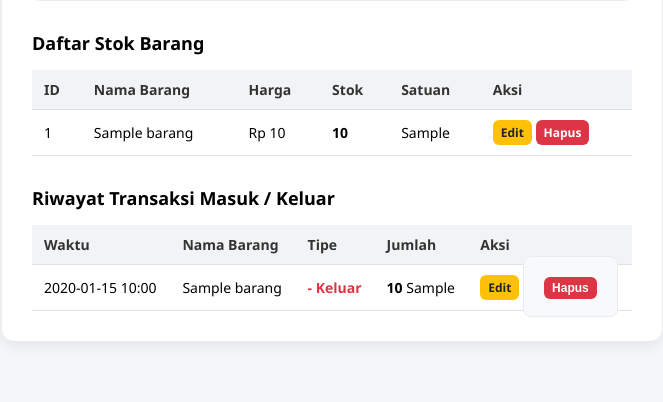
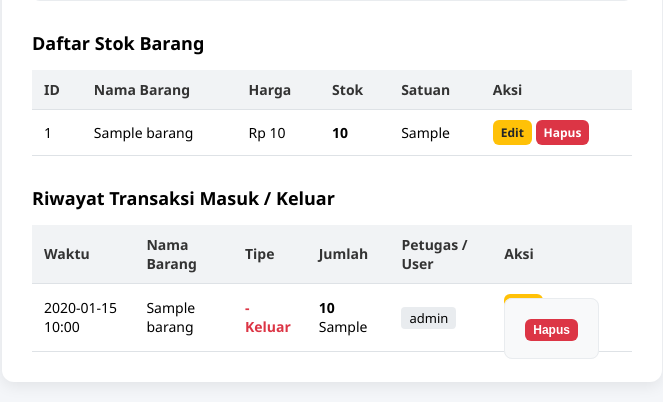
Before and after one commit to alvinsatriya5-netizen/tes-website-flask, a Flask app: page /barang in a window 1280 px wide. Shown: the part 1118-1520 px from the top of the page, without its empty margins (308-971 px from the left). Before the commit the page ends 1460 px from the top, so only its background shows below. Run offline with Flask 3, Linux system fonts and the light colour scheme; a user stored in the database is signed in; tables that the repository leaves empty hold one stand-in row (values such as "Sample post").

Commit message:
Menambahkan user_id ke RiwayatTransaksi dan menampilkan Petugas di tabel

```diff
--- a/app.py
+++ b/app.py
@@ -51,11 +51,13 @@ class Barang(db.Model):
 class RiwayatTransaksi(db.Model):
     id = db.Column(db.Integer, primary_key=True)
     barang_id = db.Column(db.Integer, db.ForeignKey('barang.id'), nullable=False)
+    user_id = db.Column(db.Integer, db.ForeignKey('user.id'), nullable=True)  # Menghubungkan transaksi ke akun user
     tipe = db.Column(db.String(20), nullable=False)
     jumlah = db.Column(db.Float, nullable=False)
     tanggal = db.Column(db.DateTime, default=waktu_wib)
 
     barang = db.relationship('Barang', backref=db.backref('riwayat', lazy=True))
+    user = db.relationship('User', backref=db.backref('riwayat', lazy=True))  # Relasi ke tabel User
 
 # Buat database & tabel secara otomatis saat aplikasi dimulai, buat akun default jika belum ada
 with app.app_context():
@@ -271,7 +273,13 @@ def transaksi_barang():
                     flash(f'Gagal! Stok {item.nama} tidak mencukupi (Tersisa: {item.stok} {item.satuan}).', 'danger')
                     return redirect(url_for('data_barang'))
 
-            log = RiwayatTransaksi(barang_id=item.id, tipe=tipe, jumlah=jumlah)
+            # Otomatis catat user_id dari user yang sedang login
+            log = RiwayatTransaksi(
+                barang_id=item.id,
+                user_id=session.get('user_id'),
+                tipe=tipe,
+                jumlah=jumlah
+            )
             db.session.add(log)
             db.session.commit()
         except ValueError:
--- a/templates/barang.html
+++ b/templates/barang.html
@@ -129,6 +129,7 @@
             <th>Nama Barang</th>
             <th>Tipe</th>
             <th>Jumlah</th>
+            <th>Petugas / User</th>
             {% if session.get('role') == 'admin' %}
             <th>Aksi</th>
             {% endif %}
@@ -147,6 +148,7 @@
                 {% endif %}
             </td>
             <td><strong>{{ '%g' % r.jumlah }}</strong> {{ r.barang.satuan if r.barang else '' }}</td>
+            <td><span style="background-color: #e9ecef; padding: 2px 8px; border-radius: 4px; font-size: 13px;">{{ r.user.username if r.user else 'Sistem' }}</span></td>
             {% if session.get('role') == 'admin' %}
             <td>
                 <a href="{{ url_for('edit_transaksi', id=r.id) }}" class="btn btn-warning" style="padding: 4px 8px; font-size: 12px;">Edit</a>
@@ -158,7 +160,7 @@
         </tr>
         {% else %}
         <tr>
-            <td colspan="{% if session.get('role') == 'admin' %}5{% else %}4{% endif %}" style="text-align: center; color: #777;">Belum ada riwayat transaksi.</td>
+            <td colspan="{% if session.get('role') == 'admin' %}6{% else %}5{% endif %}" style="text-align: center; color: #777;">Belum ada riwayat transaksi.</td>
         </tr>
         {% endfor %}
     </tbody>
```
